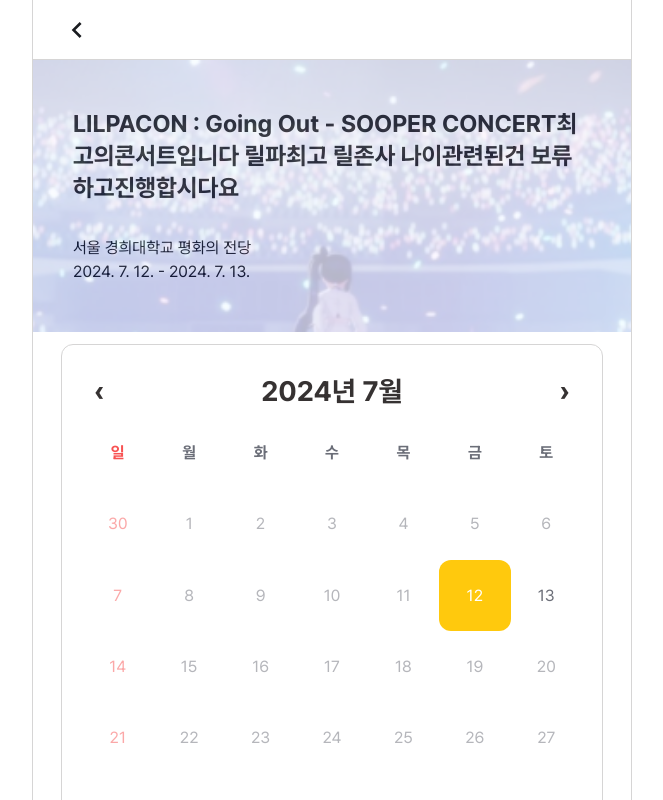
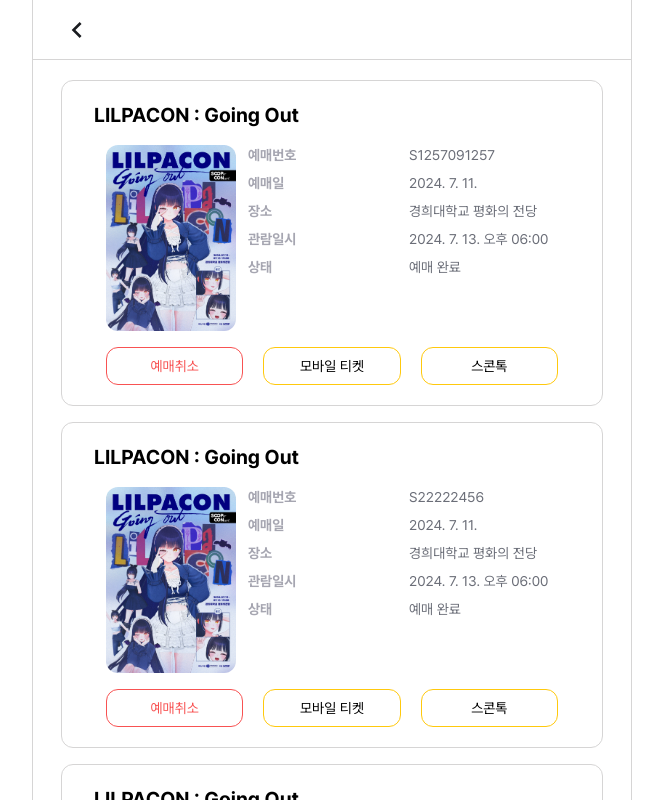
Before and after one commit to 809bakery/SCON-Frontend, a Next.js app: page /ticket/my in a window 1280 px wide. Shown: the top 800 px of the page, without its empty margins (308-971 px from the left). Built offline with nearby package versions, Linux system fonts and the light colour scheme.

Commit message:
feat: 예매확인 페이지 구현

```diff
--- /dev/null
+++ b/src/app/ticket/my/[id]/page.tsx
@@ -0,0 +1,80 @@
+'use client'
+
+import Image, { StaticImageData } from 'next/image'
+import { useState } from 'react'
+
+import { DAY_MAP } from '@/constants/stage/info/index.ts'
+import { DUMMY_RESERVED_STAGE } from '@/constants/ticket/index.ts'
+
+interface StageType {
+  rNum: string
+  title: string
+  image: string | StaticImageData
+  reservedDate: string
+  location: string
+  stageDate: string
+  status: string
+  cost: number
+}
+const parseDate = (time: string) => {
+  const hour =
+    new Date(time).getHours() < 12
+      ? new Date(time).getHours()
+      : new Date(time).getHours() - 12
+  const min = new Date(time).getMinutes()
+
+  const meridiem = new Date(time).getHours() < 12 ? '오전' : '오후'
+
+  return `${meridiem} ${hour < 10 ? `0${hour}` : hour}:${min < 10 ? `0${min}` : min}`
+}
+function TicketEnterPage() {
+  // eslint-disable-next-line @typescript-eslint/no-unused-vars
+  const [stage, setStage] = useState<StageType>(DUMMY_RESERVED_STAGE[0])
+  const [isFlipped, setIsFlipped] = useState<boolean>(false)
+  //   useEffect(() => {
+  //     // params에 해당하는 stage 상세 정보를 가져온다. 지금은 임시로 DUMMY의 0번으로
+  //     setStage(DUMMY_RESERVED_STAGE[0])
+  //   }, [])
+
+  return (
+    <div className="p-20 flex flex-col gap-y-10">
+      <h3 className="flex items-center justify-center font-bold text-2xl">
+        {stage.title}
+      </h3>
+
+      <Image
+        width={440}
+        height={600}
+        src={stage.image}
+        alt={stage.title}
+        className="rounded-xl"
+      />
+
+      <div className="flex justify-between items-center gap-x-10">
+        <button
+          type="button"
+          className="flex-1 bg-primary rounded-xl flex items-center justify-center py-3 text-white font-bold"
+          onClick={() => setIsFlipped(!isFlipped)}
+        >
+          {isFlipped ? '포스터 확인하기' : '모바일 티켓 확인하기'}
+        </button>
+        <button
+          type="button"
+          className="flex-1 rounded-xl flex items-center justify-center py-3 text-primary font-bold border border-border"
+        >
+          공연 정보
+        </button>
+      </div>
+
+      <div className="flex flex-col gap-y-3 items-center justify-center">
+        <h3 className="font-bold text-2xl">{`${new Date(stage.stageDate).toLocaleDateString('ko-kr')} (${DAY_MAP[new Date(stage.stageDate).getDay()]}요일) ${parseDate(stage.stageDate)}`}</h3>
+        <p className="flex items-center justify-center text-[#A6A6B1]">
+          {stage.location}
+        </p>
+        <p className="flex items-center justify-center text-disabled">{`${stage.rNum} | ${stage.cost.toLocaleString('ko-kr')} | 박상우`}</p>
+      </div>
+    </div>
+  )
+}
+
+export default TicketEnterPage
--- /dev/null
+++ b/src/app/ticket/my/page.tsx
@@ -0,0 +1,121 @@
+'use client'
+
+import Image, { StaticImageData } from 'next/image'
+import { useRouter } from 'next/navigation'
+
+import { DUMMY_RESERVED_STAGE } from '@/constants/ticket/index.ts'
+import TicketWrapperCard from '@/features/ticket/card/index.tsx'
+
+interface StageType {
+  rNum: string
+  title: string
+  image: string | StaticImageData
+  reservedDate: string
+  location: string
+  stageDate: string
+  status: string
+  cost: number
+}
+
+function UserTicketListPage() {
+  const router = useRouter()
+  const clickedCancel = () => {}
+
+  const clickedMobile = (stage: StageType) => {
+    router.push(`/ticket/my/${stage.rNum}`)
+  }
+
+  const clickedTalk = () => {}
+
+  const parseDate = (time: string) => {
+    const hour =
+      new Date(time).getHours() < 12
+        ? new Date(time).getHours()
+        : new Date(time).getHours() - 12
+    const min = new Date(time).getMinutes()
+
+    const meridiem = new Date(time).getHours() < 12 ? '오전' : '오후'
+
+    return `${meridiem} ${hour < 10 ? `0${hour}` : hour}:${min < 10 ? `0${min}` : min}`
+  }
+  return (
+    <div className="pt-5 pb-[12.5rem] px-7 w-full flex flex-col gap-y-4">
+      {DUMMY_RESERVED_STAGE.map((stage) => (
+        <TicketWrapperCard
+          key={stage.rNum}
+          classnames="p-5 flex flex-col gap-y-4"
+        >
+          <h3 className="px-3 font-bold text-xl">{stage.title}</h3>
+          <div className="px-6 flex gap-x-3">
+            <Image
+              src={stage.image}
+              alt={stage.title}
+              width={130}
+              height={180}
+              className="rounded-xl"
+            />
+            <div className="flex-1 flex flex-col gap-y-2 text-sm">
+              <p className="flex gap-x-3">
+                <span className="flex-1 font-bold text-[#A6A6B1]">
+                  예매번호
+                </span>
+                <span className="flex-1 text-disabled">{stage.rNum}</span>
+              </p>
+
+              <p className="flex gap-x-3">
+                <span className="flex-1 font-bold text-[#A6A6B1]">예매일</span>
+                <span className="flex-1 text-disabled">
+                  {new Date(stage.reservedDate).toLocaleDateString('ko-kr')}
+                </span>
+              </p>
+              <p className="flex gap-x-3">
+                <span className="flex-1 font-bold text-[#A6A6B1]">장소</span>
+                <span className="flex-1 text-disabled">{stage.location}</span>
+              </p>
+              <p className="flex gap-x-3">
+                <span className="flex-1 font-bold text-[#A6A6B1]">
+                  관람일시
+                </span>
+                <span className="flex-1 text-disabled">
+                  {`${new Date(stage.stageDate).toLocaleDateString('ko-kr')} ${parseDate(stage.stageDate)}`}
+                </span>
+              </p>
+              <p className="flex gap-x-3">
+                <span className="flex-1 font-bold text-[#A6A6B1]">상태</span>
+                <span className="flex-1 text-disabled">
+                  {stage.status === 'Ready' ? '예매 완료' : '종료됨'}
+                </span>
+              </p>
+            </div>
+          </div>
+
+          <div className="px-6 flex justify-between items-center text-sm gap-x-5">
+            <button
+              type="button"
+              onClick={clickedCancel}
+              className="flex-1 py-2 flex items-center justify-center border border-warning text-warning rounded-xl"
+            >
+              예매취소
+            </button>
+            <button
+              type="button"
+              onClick={() => clickedMobile(stage)}
+              className="flex-1 py-2 flex items-center justify-center border  border-primary rounded-xl"
+            >
+              모바일 티켓
+            </button>
+            <button
+              type="button"
+              onClick={clickedTalk}
+              className="flex-1 py-2 flex items-center justify-center border  border-primary rounded-xl"
+            >
+              스콘톡
+            </button>
+          </div>
+        </TicketWrapperCard>
+      ))}
+    </div>
+  )
+}
+
+export default UserTicketListPage
--- /dev/null
+++ b/src/constants/ticket/index.ts
@@ -0,0 +1,63 @@
+import { StaticImageData } from 'next/image'
+
+import DummyTicketPoster from '@/static/img/dummy/ticket/dummy-ticket-poster.jpg'
+
+type StageType = {
+  rNum: string
+  title: string
+  category: string
+  ovenName: string
+  image: string | StaticImageData
+  location: string
+  episodeNumber: number
+  reservedDate: string
+  stageDate: string
+  runningTime: number
+  status: string
+  cost: number
+}
+
+export const DUMMY_RESERVED_STAGE: StageType[] = [
+  {
+    title: 'LILPACON : Going Out',
+    category: 'Concert',
+    ovenName: 'LILPACON',
+    image: DummyTicketPoster,
+    location: '경희대학교 평화의 전당',
+    episodeNumber: 1,
+    reservedDate: '2024-07-11T00:58:18.991033',
+    stageDate: '2024-07-13T18:00:00.991033',
+    runningTime: 180,
+    status: 'Ready',
+    rNum: 'S1257091257',
+    cost: 10000,
+  },
+  {
+    title: 'LILPACON : Going Out',
+    category: 'Concert',
+    ovenName: 'LILPACON',
+    image: DummyTicketPoster,
+    location: '경희대학교 평화의 전당',
+    episodeNumber: 1,
+    reservedDate: '2024-07-11T00:58:18.991033',
+    stageDate: '2024-07-13T18:00:00.991033',
+    runningTime: 180,
+    status: 'Ready',
+    rNum: 'S22222456',
+    cost: 10000,
+  },
+  {
+    title: 'LILPACON : Going Out',
+    category: 'Concert',
+    ovenName: 'LILPACON',
+    image: DummyTicketPoster,
+    location: '경희대학교 평화의 전당',
+    episodeNumber: 1,
+    reservedDate: '2024-07-11T00:58:18.991033',
+    stageDate: '2024-07-13T18:00:00.991033',
+    runningTime: 180,
+    status: 'End',
+    rNum: 'S123456789',
+    cost: 10000,
+  },
+]
```
Also changed, not shown: src/static/img/dummy/ticket/dummy-ticket-poster.jpg (added), src/static/svg/ticket/ticket-flip-icon.svg (added).
